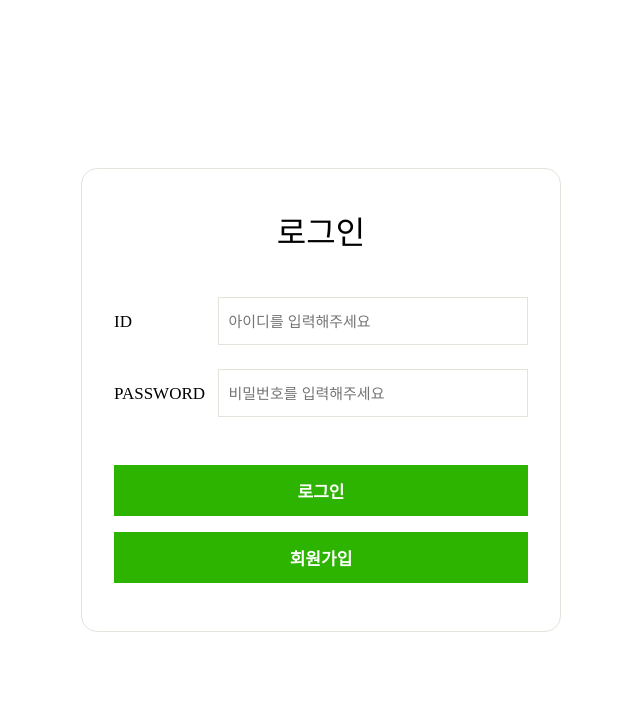
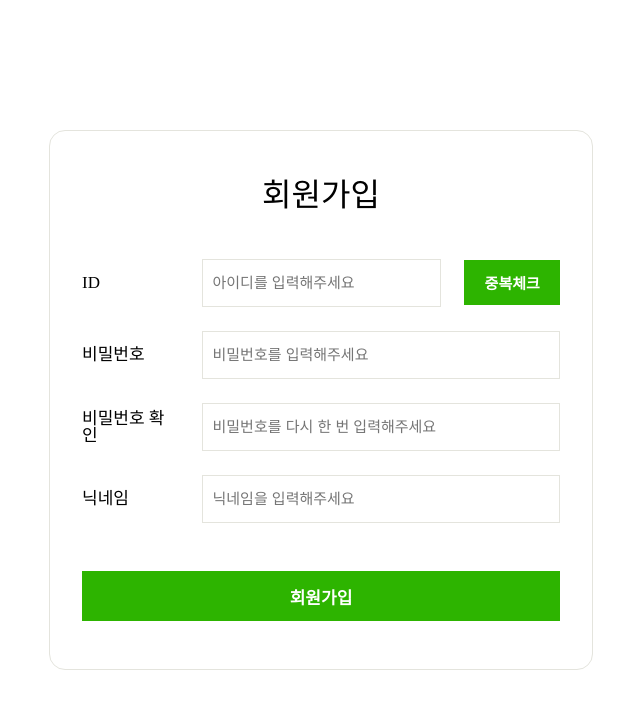
Before and after one commit to DO-SOPT-WEB/SeoJinYoon, a React (Vite) app in the folder week4/SignupLogin/: page /signup in a window 1280 px wide. Shown: the top 708 px of the page, without its empty margins (319-959 px from the left). Built offline with nearby package versions, Linux system fonts and the light colour scheme; a web font is replaced by a local one.

Commit message:
feat: 회원가입 컴포넌트, 중복체크 버튼 생성

```diff
--- a/week4/SignupLogin/src/App.jsx
+++ b/week4/SignupLogin/src/App.jsx
@@ -5,6 +5,7 @@ import theme from './style/theme';
 
 import ContentWrapper from './components/Layout/ContentWrapper';
 import Login from './components/Login';
+import Signup from './components/Signup';
 
 
 function App() {
@@ -12,7 +13,8 @@ function App() {
     <>
       <ThemeProvider theme={theme}>
         <GlobalStyle />
-          <Login />
+          {/* <Login /> */}
+          <Signup />
       </ThemeProvider>
     </>
   );
--- a/week4/SignupLogin/src/components/Layout/ContentWrapper.jsx
+++ b/week4/SignupLogin/src/components/Layout/ContentWrapper.jsx
@@ -19,7 +19,7 @@ const Wrapper = styled.form`
   align-items: center;
   gap: 2rem;
 
-  width: 30rem;
+  width: 34rem;
   padding: 3rem 2rem;
 
   border: 1px solid ${({theme}) => theme.colors.gray};
--- /dev/null
+++ b/week4/SignupLogin/src/components/Signup.jsx
@@ -0,0 +1,47 @@
+import React from 'react';
+import styled from 'styled-components';
+
+import ContentWrapper from './Layout/ContentWrapper';
+import InputWrapper from './Layout/InputWrapper';
+import BtnWrapper from './Layout/BtnWrapper';
+import Input from './UI/Input';
+
+const Signup = () => {
+  const Signup_LABEL = ['ID', '비밀번호', '비밀번호 확인', '닉네임'];
+  const Signup_PLACEHOLDER = [
+    '아이디를 입력해주세요',
+    '비밀번호를 입력해주세요',
+    '비밀번호를 다시 한 번 입력해주세요',
+    '닉네임을 입력해주세요',
+  ];
+
+  return (
+    <ContentWrapper header={'회원가입'}>
+      <InputWrapper>
+        {Signup_LABEL.map((label, idx) => (
+          <Input key={idx} label={label} content={idx === 0 ? '중복체크' : ''} placeholder={Signup_PLACEHOLDER[idx]} />
+        ))}
+      </InputWrapper>
+
+      <BtnWrapper>
+        <SignupBtn type="button">회원가입</SignupBtn>
+      </BtnWrapper>
+    </ContentWrapper>
+  );
+};
+
+export default Signup;
+
+const SignupBtn = styled.button`
+  display: flex;
+  justify-content: center;
+  align-items: center;
+
+  padding: 0.8rem;
+  width: 100%;
+
+  font-size: 17px;
+  font-weight: bold;
+  background-color: ${({ theme }) => theme.colors.green};
+  color: ${({ theme }) => theme.colors.white};
+`;
--- a/week4/SignupLogin/src/components/UI/Input.jsx
+++ b/week4/SignupLogin/src/components/UI/Input.jsx
@@ -5,7 +5,8 @@ const Input = (props) => {
   return (
     <InputDiv>
       <InputLabel>{props.label}</InputLabel>
-      <UserInput type="text" placeholder={props.placeholder}></UserInput>
+      <UserInput type="text" placeholder={props.placeholder} content={props.content}></UserInput>
+      {props.content === '중복체크' && <IsExistIdBtn>{props.content}</IsExistIdBtn>}
     </InputDiv>
   );
 };
@@ -30,7 +31,7 @@ const InputLabel = styled.label`
 const UserInput = styled.input`
   display: flex;
   align-items: center;
-  width: 75%;
+  ${(props) => props.content === '중복체크' ? `width: 50%` : `width: 75%`};
   height: 3rem;
   border: 1px solid ${({ theme }) => theme.colors.gray};
   padding: 10px;
@@ -44,3 +45,12 @@ const UserInput = styled.input`
     border: 1px solid ${({ theme }) => theme.colors.black};
   }
 `;
+
+const IsExistIdBtn = styled.button`
+  width: 20%;
+  padding: 12px;
+  font-size: 15px;
+  font-weight: bold;
+  background-color: ${({ theme }) => theme.colors.green};
+  color: ${({ theme }) => theme.colors.white};
+`;
```
